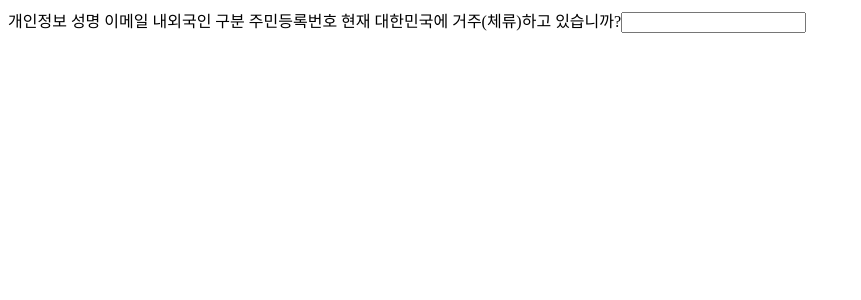
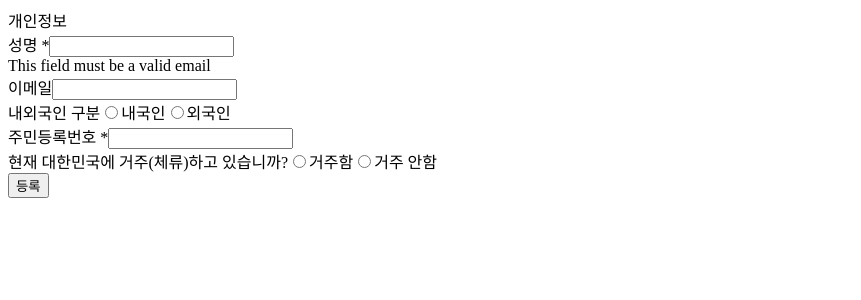
Before and after one commit to parkjunyoung/heum-tax, a React (Create React App) app: page /employment/form/add in a window 1280 px wide. Shown: the top 300 px of the page, without its empty margins (0-861 px from the left). Built offline with nearby package versions, Linux system fonts and the light colour scheme.

Commit message:
className 적용

```diff
--- a/src/features/employees/Form.js
+++ b/src/features/employees/Form.js
@@ -1,19 +1,51 @@
-import { useState } from 'react';
 import 'element-theme-default';
 
 export default function Form(){
 
-  const [ value , setValue ] = useState("");
-
-  return <>
+  return <div className="demo-block demo-box demo-layout">
     <form action="">
       개인정보
-      성명
-      이메일
-      내외국인 구분
-      주민등록번호
-      현재 대한민국에 거주(체류)하고 있습니까?
-      <input className="el-input__inner" type="text" />
+
+      <div className="el-form-item">
+        성명 *
+        <input className="el-input__inner" type="text" />
+        <div className="el-form-item__error">
+          This field must be a valid email
+        </div>
+      </div>
+
+      <div className="el-form-item">
+        이메일
+        <input className="el-input__inner" type="text" />
+      </div>
+
+      <div className="el-form-item">
+        내외국인 구분
+        <input name="isDometic" type="radio" id="isDometic1"/>
+        <label htmlFor="isDometic1">내국인</label>
+
+        <input name="isDometic" type="radio" id="isDometic2"/>
+        <label htmlFor="isDometic2">외국인</label>
+
+      </div>
+
+
+      <div className="el-form-item">
+        주민등록번호 *
+        <input className="el-input__inner" type="text" />
+      </div>
+
+      <div className="el-form-item">
+        현재 대한민국에 거주(체류)하고 있습니까?
+        <input name="isStay" type="radio" id="isStay1"/>
+        <label htmlFor="isStay1">거주함</label>
+
+        <input name="isStay" type="radio" id="isStay2"/>
+        <label htmlFor="isStay2">거주 안함</label>
+      </div>
+
+      <button className="el-button el-button--primary">등록</button>
+
     </form>
-  </>
+  </div>
 }
```
